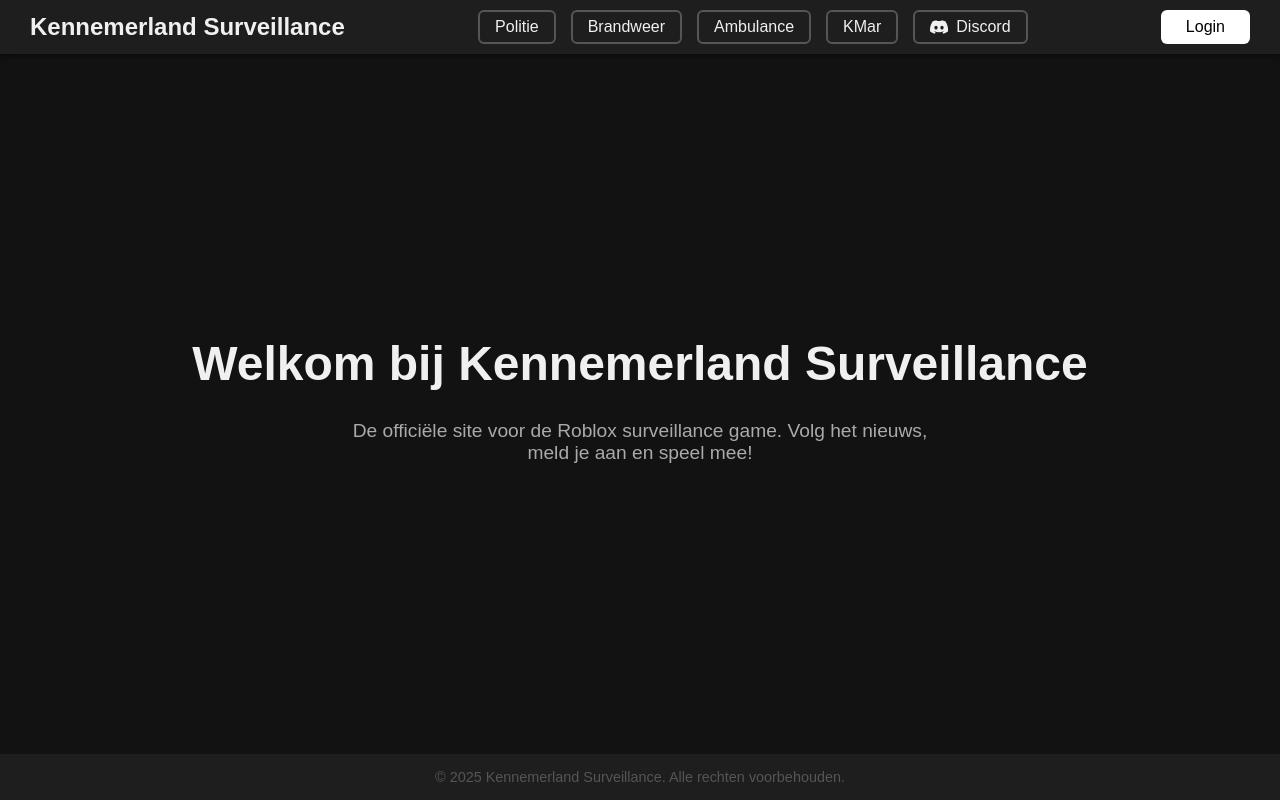
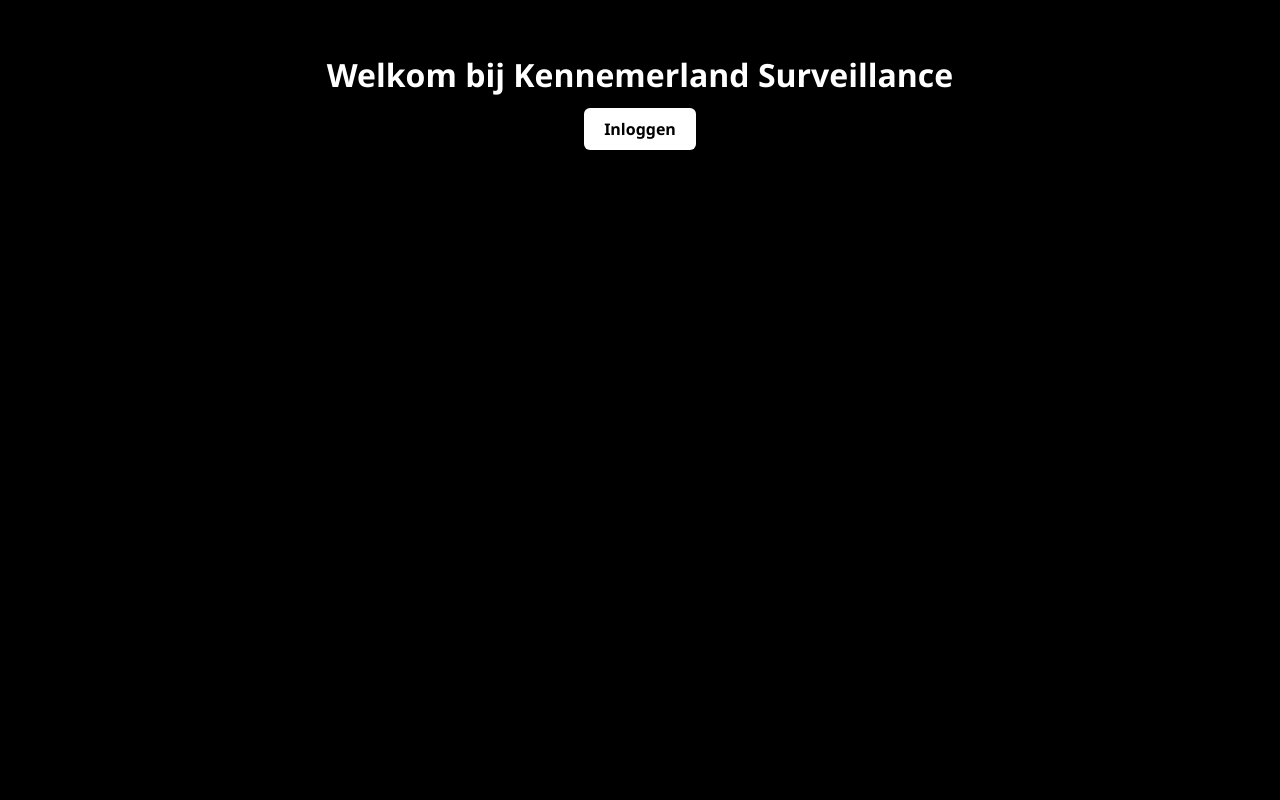
Before and after one commit to Sing4Hope/test3, a plain HTML site: page index.html in a window 1280 px wide. Drawn offline with Linux system fonts and the light colour scheme.

Commit message:
Update index.html

```diff
--- a/index.html
+++ b/index.html
@@ -6,123 +6,55 @@
   <title>Kennemerland Surveillance - Home</title>
   <style>
     body {
+      background: #000;
+      color: #fff;
+      font-family: 'Segoe UI', Tahoma, Geneva, Verdana, sans-serif;
       margin: 0;
-    font-family: 'Rubik', sans-serif;
-    background: #121212;
-    color: #f0f0f0;
-    display: flex;
-    flex-direction: column;
-    min-height: 100vh;
+      text-align: center;
+      padding: 2rem;
     }
     header {
-    background: #1e1e1e;
-    padding: 10px 30px;
-    display: flex;
-    justify-content: space-between;
-    align-items: center;
-    box-shadow: 0 2px 5px rgba(0,0,0,0.5);
+      margin-bottom: 2rem;
     }
-  .logo {
-    font-size: 1.5rem;
+    .login-btn {
+      background: #fff;
+      color: #000;
+      padding: 10px 20px;
       font-weight: bold;
-    user-select: none;
-  }
-  nav {
-    display: flex;
-    gap: 15px;
-    align-items: center;
-  }
-  nav button, nav a.discord-btn {
-    background: transparent;
-    color: #f0f0f0;
-    border: 2px solid #555;
-    padding: 6px 15px;
-    font-size: 1rem;
+      border: none;
       border-radius: 6px;
       cursor: pointer;
-    transition: background 0.3s ease, border-color 0.3s ease;
       text-decoration: none;
-    display: flex;
-    align-items: center;
-    gap: 8px;
     }
-  nav button:hover, nav a.discord-btn:hover {
-    background: #555;
-    border-color: #999;
-  }
-  .discord-icon {
-    width: 18px;
-    height: 18px;
-    fill: #f0f0f0;
-  }
-  header button.login-btn {
-    background: #fff;
-    color: #000;
-    border: none;
-    padding: 8px 25px;
-    font-size: 1rem;
-    border-radius: 6px;
-    cursor: pointer;
-    transition: background 0.3s ease;
-  }
-  header button.login-btn:hover {
-    background: #e0e0e0;
-  }
-  main {
-    flex-grow: 1;
-    display: flex;
-    flex-direction: column;
-    justify-content: center;
-    align-items: center;
-    text-align: center;
-    padding: 0 20px;
-  }
-  h1 {
-    font-size: 3rem;
-    margin-bottom: 10px;
-  }
-  p {
-    font-size: 1.2rem;
-    margin-bottom: 40px;
-    color: #aaa;
+    .mededeling-box {
+      background: #111;
+      padding: 1rem;
+      border-radius: 8px;
       max-width: 600px;
-  }
-  footer {
-    background: #1e1e1e;
-    text-align: center;
-    padding: 15px;
-    font-size: 0.9rem;
-    color: #555;
+      margin: 2rem auto;
+      box-shadow: 0 0 10px #333;
     }
   </style>
 </head>
 <body>
 
 <header>
-  <div class="logo">Kennemerland Surveillance</div>
-  <nav>
-    <button onclick="location.href='politie.html'">Politie</button>
-    <button onclick="location.href='brandweer.html'">Brandweer</button>
-    <button onclick="location.href='ambulance.html'">Ambulance</button>
-    <button onclick="location.href='kmar.html'">KMar</button>
-    <a class="discord-btn" href="https://discord.gg/CqgYcHrg8P" target="_blank" rel="noopener noreferrer" title="Discord invite">
-      <svg class="discord-icon" viewBox="0 0 24 24" xmlns="http://www.w3.org/2000/svg" aria-hidden="true" focusable="false">
-        <path d="M20.317 4.3698a19.7913 19.7913 0 00-4.8851-1.5152.0741.0741 0 00-.0785.0371c-.211.3753-.4447.8648-.6083 1.2495-1.8447-.2762-3.68-.2762-5.4868 0-.1636-.3933-.4058-.8742-.6177-1.2495a.077.077 0 00-.0785-.037 19.7363 19.7363 0 00-4.8852 1.515.0699.0699 0 00-.0321.0277C.5334 9.0458-.319 13.5799.0992 18.0578a.0824.0824 0 00.0312.0561 19.9 19.9 0 006.0418 3.0294.0777.0777 0 00.0842-.0276c.4666-.6398.8731-1.3162 1.226-2.0174a.076.076 0 00-.0416-.1057 13.0913 13.0913 0 01-1.872-.8997.077.077 0 01-.0076-.1277c.1258-.0943.2517-.1923.3718-.2914a.0743.0743 0 01.0776-.0105c3.9278 1.7933 8.18 1.7933 12.0614 0a.0739.0739 0 01.0785.0095c.119.099.246.1981.372.2924a.0766.0766 0 01-.0064.1276 12.55 12.55 0 01-1.873.8994.0766.0766 0 00-.0407.1067c.3604.7009.7669 1.3773 1.225 2.0174a.076.076 0 00.0842.028 19.8884 19.8884 0 006.0404-3.0294.081.081 0 00.0313-.0552c.5004-5.177-.8382-9.6739-3.5485-13.6604a.061.061 0 00-.0312-.0286zM8.02 15.3312c-1.1825 0-2.1569-1.0857-2.1569-2.419 0-1.3332.9555-2.4189 2.157-2.4189 1.2108 0 2.1757 1.0952 2.1568 2.419 0 1.3332-.9555 2.4189-2.1569 2.4189zm7.9748 0c-1.1824 0-2.1568-1.0857-2.1568-2.419 0-1.3332.9554-2.4189 2.1568-2.4189 1.2108 0 2.1757 1.0952 2.1569 2.419 0 1.3332-.946 2.4189-2.1569 2.4189z"/>
-      </svg>
-      Discord
-    </a>
-  </nav>
-  <button class="login-btn" onclick="location.href='login.html'">Login</button>
+  <h1>Welkom bij Kennemerland Surveillance</h1>
+  <a class="login-btn" href="login.html">Inloggen</a>
 </header>
 
-<main>
-  <h1>Welkom bij Kennemerland Surveillance</h1>
-  <p>De officiële site voor de Roblox surveillance game. Volg het nieuws, meld je aan en speel mee!</p>
-</main>
+<div class="mededeling-box" id="mededelingBox" style="display: none;">
+  <h2>Laatste Mededeling</h2>
+  <p id="mededelingText"></p>
+</div>
 
-<footer>
-  &copy; 2025 Kennemerland Surveillance. Alle rechten voorbehouden.
-</footer>
+<script>
+  const mededeling = localStorage.getItem('laatsteMededeling');
+  if (mededeling) {
+    document.getElementById('mededelingText').textContent = mededeling;
+    document.getElementById('mededelingBox').style.display = 'block';
+  }
+</script>
 
 </body>
 </html>
```
Lines whose indentation alone changed are shown as unchanged.
